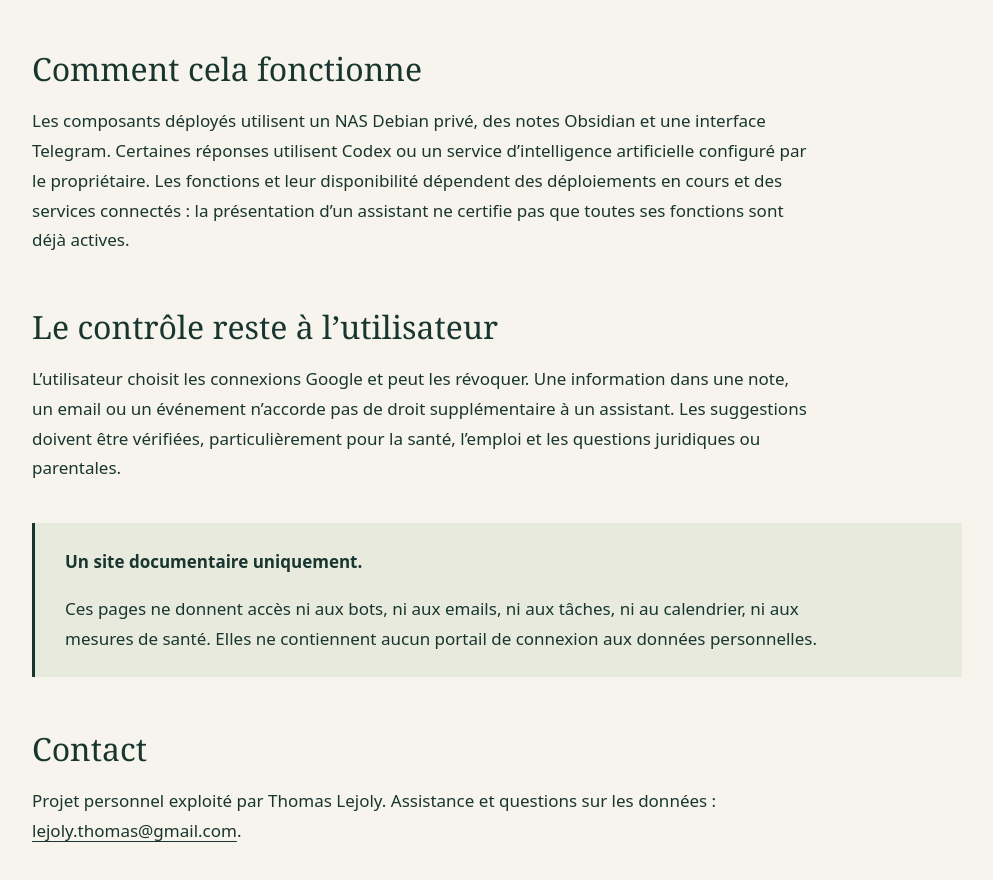
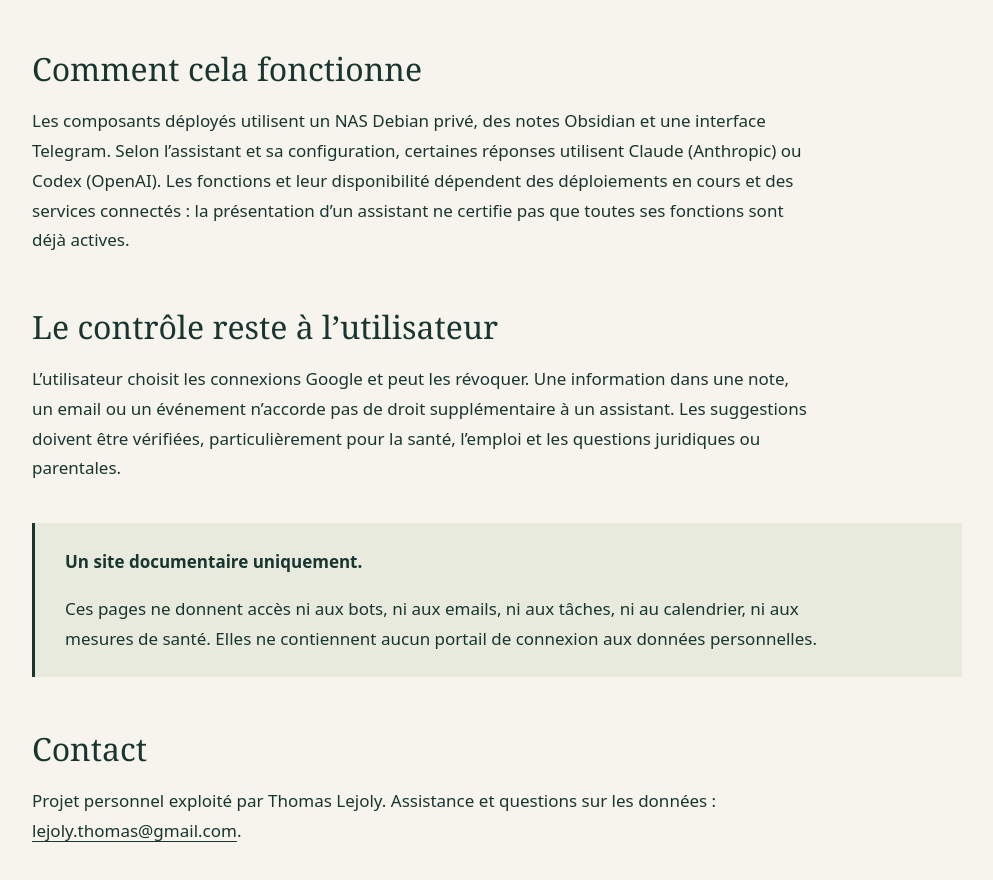
Before and after one commit to Tragore/Tragore.github.io, a plain HTML site: page index.html in a window 1280 px wide. Shown: the part 1519-2399 px from the top of the page, without its empty margins (143-1136 px from the left). Drawn offline with Linux system fonts and the light colour scheme.

Commit message:
Publier les pages communes Second cerveau

```diff
--- a/index.html
+++ b/index.html
@@ -1,7 +1,7 @@
 <!doctype html><html lang="fr"><head><meta charset="utf-8"><meta name="viewport" content="width=device-width,initial-scale=1"><meta name="description" content="Second cerveau : les assistants personnels de Thomas Lejoly, leurs connexions et leur politique de données."><title>Présentation — Second cerveau</title><meta name="google-site-verification" content="UJwpdZyruiKi0QQBRNBdk_fA5FHV_o0WUust5MKIB34" /><link rel="stylesheet" href="style.css"></head><body><a class="skip" href="#contenu">Aller au contenu</a><header><a class="brand" href="index.html"><span class="mark">S</span><span>SECOND CERVEAU<small>LES ASSISTANTS DE THOMAS LEJOLY</small></span></a><nav aria-label="Navigation principale"><a href="index.html" aria-current="page">Présentation</a><a href="confidentialite.html">Confidentialité</a><a href="conditions.html">Conditions</a></nav></header><main id="contenu"><p class="eyebrow">SECOND CERVEAU / PRÉSENTATION</p><h1>Six assistants. Un cadre commun.</h1><p class="lead">Second cerveau rassemble les assistants personnels de Thomas Lejoly. Six rôles complémentaires, des connexions choisies et des informations organisées pour un usage privé.</p><div class="label">Projet personnel · Documentation publique · Données privées</div>
 <h2>Les six assistants</h2><div class="grid"><section><span class="number">01</span><h3>Hermès</h3><p>Informations, briefings, FamilyWall, Google Tasks et canal de communication.</p></section><section><span class="number">02</span><h3>Tenjin</h3><p>Accompagnement de l’apprentissage du japonais.</p></section><section><span class="number">03</span><h3>Ganesh</h3><p>Accompagnement de l’apprentissage de la data et de l’intelligence artificielle.</p></section><section><span class="number">04</span><h3>Ponos</h3><p>Organisation de la recherche d’emploi.</p></section><section><span class="number">05</span><h3>Hun Hunahpu</h3><p>Accompagnement du sport et des repas ; connexion Google Health autorisée séparément.</p></section><section><span class="number">06</span><h3>Palaestra</h3><p>Aide à l’organisation des informations de médiation juridique et parentale ; connexion Gmail autorisée séparément.</p></section></div><h2>Trois connexions Google distinctes</h2><p>Hermès utilise Google Tasks, Palaestra utilise Gmail et Hun Hunahpu utilise Google Health, selon les autorisations et les modules effectivement activés. Chacun dispose de son propre projet Google et de ses propres identifiants d’accès. Le nom de l’application et les permissions demandées sont présentés sur l’écran de consentement Google.</p>
 <p>Les documents de ce site sont communs à la suite. Les noms Google peuvent apparaître sous « Second cerveau - Tasks », « Second cerveau - Palaestra » ou « Second cerveau - Santé ».</p>
-<h2>Comment cela fonctionne</h2><p>Les composants déployés utilisent un NAS Debian privé, des notes Obsidian et une interface Telegram. Certaines réponses utilisent Codex ou un service d’intelligence artificielle configuré par le propriétaire. Les fonctions et leur disponibilité dépendent des déploiements en cours et des services connectés : la présentation d’un assistant ne certifie pas que toutes ses fonctions sont déjà actives.</p>
+<h2>Comment cela fonctionne</h2><p>Les composants déployés utilisent un NAS Debian privé, des notes Obsidian et une interface Telegram. Selon l’assistant et sa configuration, certaines réponses utilisent Claude (Anthropic) ou Codex (OpenAI). Les fonctions et leur disponibilité dépendent des déploiements en cours et des services connectés : la présentation d’un assistant ne certifie pas que toutes ses fonctions sont déjà actives.</p>
 <h2>Le contrôle reste à l’utilisateur</h2><p>L’utilisateur choisit les connexions Google et peut les révoquer. Une information dans une note, un email ou un événement n’accorde pas de droit supplémentaire à un assistant. Les suggestions doivent être vérifiées, particulièrement pour la santé, l’emploi et les questions juridiques ou parentales.</p>
 <aside><strong>Un site documentaire uniquement.</strong><p>Ces pages ne donnent accès ni aux bots, ni aux emails, ni aux tâches, ni au calendrier, ni aux mesures de santé. Elles ne contiennent aucun portail de connexion aux données personnelles.</p></aside>
 <h2>Contact</h2><p>Projet personnel exploité par Thomas Lejoly. Assistance et questions sur les données : <a href="mailto:lejoly.thomas@gmail.com">lejoly.thomas@gmail.com</a>.</p></main><footer><span>Second cerveau · Projet personnel de Thomas Lejoly</span><nav aria-label="Pied de page"><a href="index.html" aria-current="page">Présentation</a><a href="confidentialite.html">Confidentialité</a><a href="conditions.html">Conditions</a></nav><small>Mis à jour le 18 novembre 2026 · <a href="mailto:lejoly.thomas@gmail.com">lejoly.thomas@gmail.com</a></small></footer></body></html>
```
